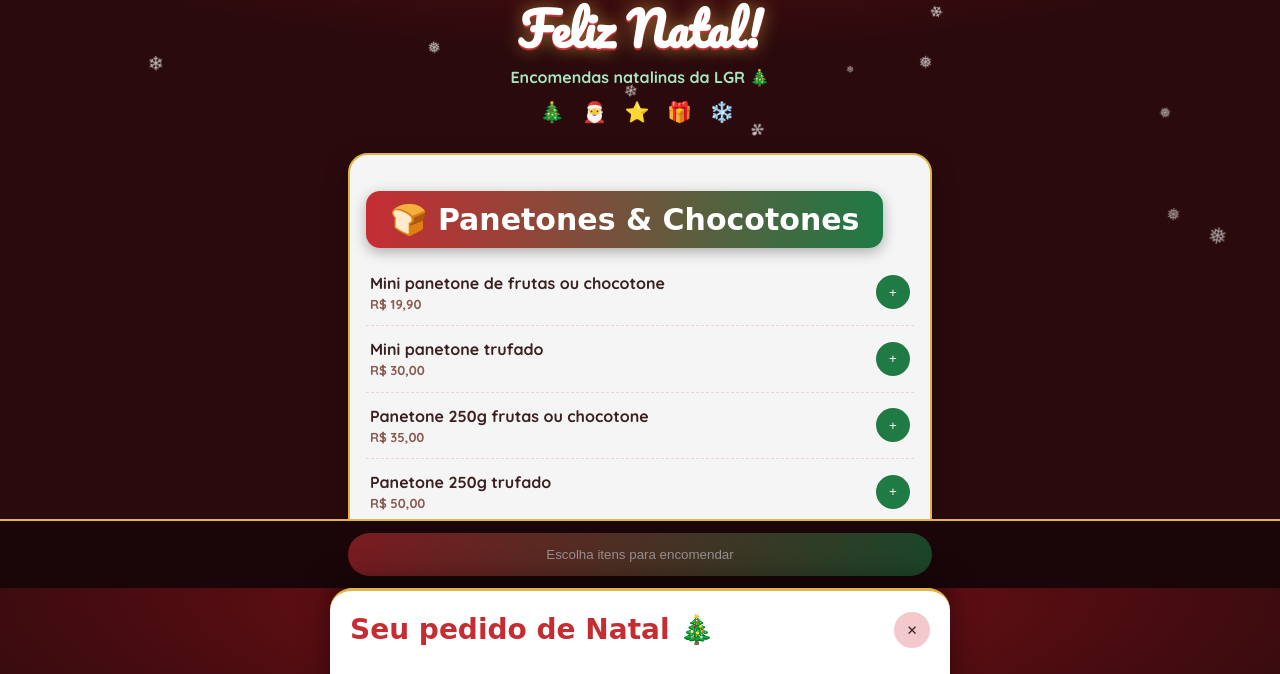
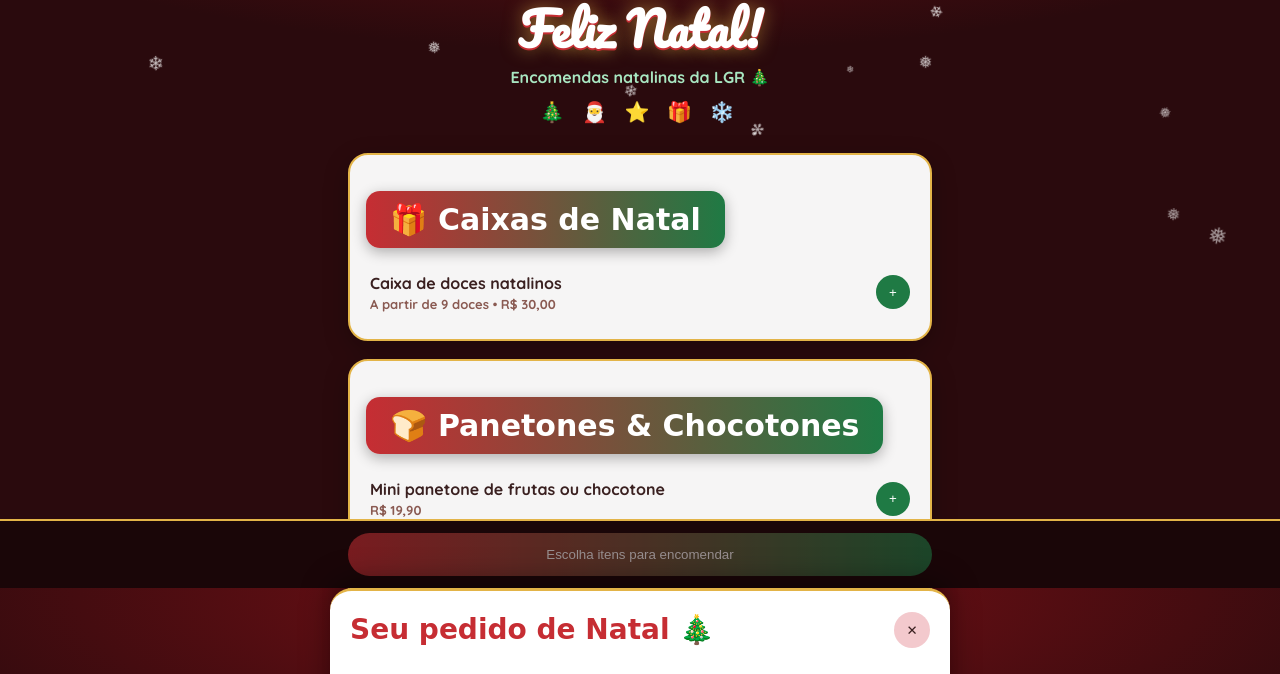
Before and after one commit to sitesprobr/lgr-docinhos, a plain HTML site: page natal.html in a window 1280 px wide. Shown: the part 212-886 px from the top of the page. Drawn offline with Linux system fonts and the light colour scheme; a web font is replaced by a local one.

Commit message:
Exibe secao Caixas de Natal

```diff
--- a/natal.html
+++ b/natal.html
@@ -172,6 +172,11 @@
     </header>
 
     <section>
+      <h2>🎁 Caixas de Natal</h2>
+      <ul id="caixas"></ul>
+    </section>
+
+    <section>
       <h2>🍞 Panetones & Chocotones</h2>
       <ul id="panetones"></ul>
     </section>
@@ -297,6 +302,7 @@
         c.textContent = txt; box.appendChild(c);
       });
     }
+    render("caixas", dataNatal.caixas);
     render("panetones", dataNatal.panetones);
     render("portapanetone", dataNatal.portapanetone);
     renderChips("saboresTrufados", dataNatal.saboresTrufados);
```
